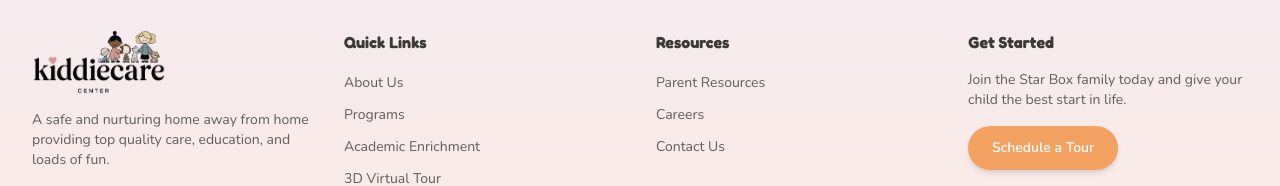
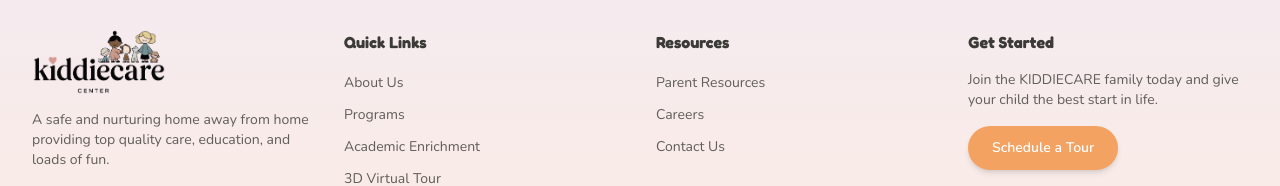
Before and after one commit to teamaamer/kiddiecare, a Next.js app: page / in a window 1280 px wide. Shown: the part 6683-6869 px from the top of the page. Built offline with nearby package versions, Linux system fonts and the light colour scheme.

Commit message:
Replace 'Star Box' with 'KIDDIECARE' in footer

```diff
--- a/components/Footer.tsx
+++ b/components/Footer.tsx
@@ -78,7 +78,7 @@ export default function Footer() {
           <div>
             <h4 className="font-bold text-text-charcoal mb-4">Get Started</h4>
             <p className="text-text-charcoal/80 text-sm mb-4">
-              Join the Star Box family today and give your child the best start in life.
+              Join the KIDDIECARE family today and give your child the best start in life.
             </p>
             <a
               href="#contact"
```
